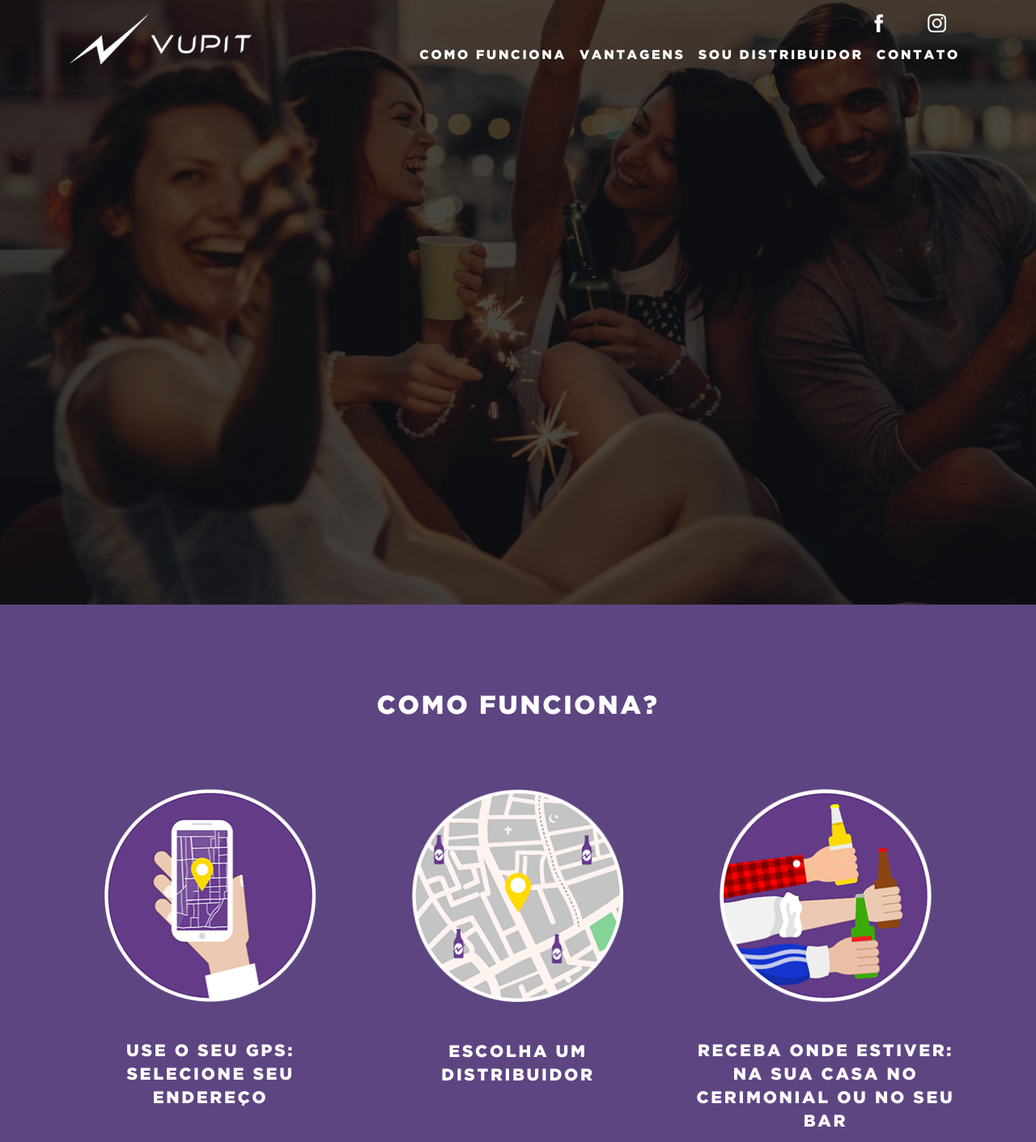
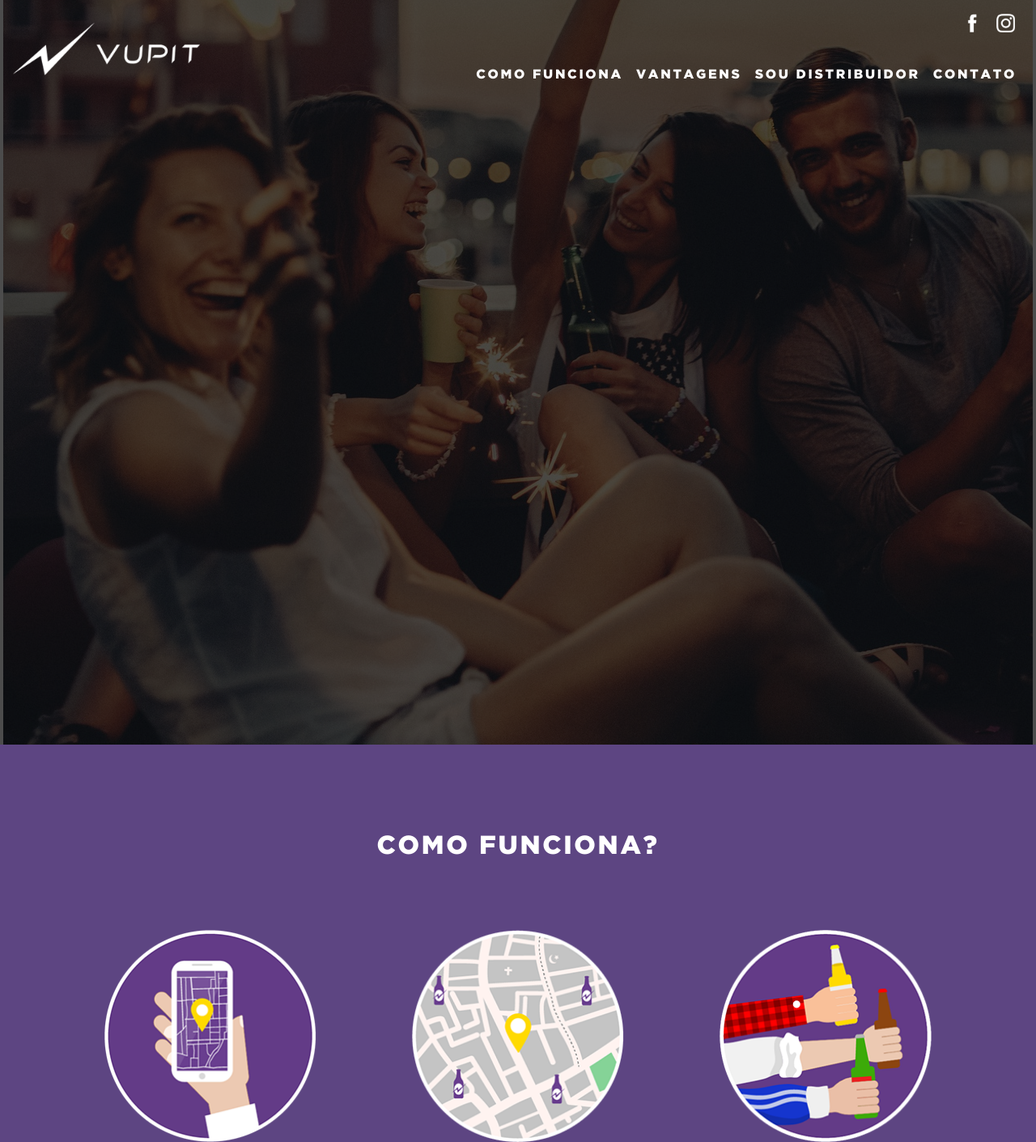
Before and after one commit to williamlagos/brauerei, a Django app: page / in a window 1280 px wide. Shown: the top 1411 px of the page at 81% size. Run offline with Django 3.2, Linux system fonts and the light colour scheme; some libraries are stand-ins or nearby versions.

Commit message:
Fixed navbar problems

```diff
--- a/templates/index.html
+++ b/templates/index.html
@@ -53,12 +53,7 @@
       /* Center and scale the image nicely */
       background-position: center;
       background-repeat: no-repeat;
-      background-size: cover;
-    }
-    .cover {
-      display:flex;
-      align-items: center;
-      height:100%;
+      background-size: auto;
     }
     .item {
       text-align: center;
@@ -106,12 +101,14 @@
       font-size:1.5em;
     }
     .navbar {
-      background-color: rgba(0,0,0,0.0);
+      background-color: rgba(0,0,0,0.7);
     }
     .nav-link {
       color:white !important;
     }
-    .overlay {
+    .cover {
+      display:flex;
+      align-items: center;
       background: rgba(0,0,0,0.7);
       height:100%;
       width:100%;
@@ -142,8 +139,8 @@
       <script src="https://oss.maxcdn.com/respond/1.4.2/respond.min.js"></script>
     <![endif]-->
   </head>
-  <body>
-    <nav class="container navbar navbar-expand-lg navbar-light sticky-top">
+  <body class="bg">
+    <nav class="navbar navbar-expand-lg navbar-light">
       <a class="navbar-brand" href="#"><img src="{% static "img/vupit.png" %}" class="img-fluid"/></a>
       <button class="navbar-toggler btn-block" type="button" data-toggle="collapse" data-target="#navbarSupportedContent" aria-controls="navbarSupportedContent" aria-expanded="false" aria-label="Toggle navigation">
         <span class="navbar-toggler-icon"></span>
@@ -152,14 +149,14 @@
       <div class="collapse navbar-collapse" id="navbarSupportedContent">
         <div class="container">
           <div class="row text-right">
-            <div class="col-md-4 ml-auto">
+            <div class="col-md-1 ml-auto">
               <div class="row">
-              <div class="col-md-3 ml-auto">
+                <div class="col-md-6 p-0">
                   <a href="https://www.facebook.com/VupitApp/">
                     <img src="{% static "img/facebook.png" %}" class="img-fluid"/>
                   </a>
                 </div>
-              <div class="col-md-3">
+                <div class="col-md-6 p-0">
                   <a href="https://www.instagram.com/">
                     <img src="{% static "img/instagram.png" %}" class="img-fluid"/>
                   </a>
@@ -167,6 +164,7 @@
               </div>
             </div>
           </div>
+          <br>
           <div class="row">
             <ul class="navbar-nav ml-auto">
               <li class="nav-item active">
@@ -186,16 +184,10 @@
         </div>
       </div>
     </nav>
-    <div id="cover" class="cover bg" style="margin-top:-150px">
-      <div class="overlay">
-        <!-- <div class="container">
-          <div class="row">
-            <div class="col-md-3">
-              <h1 style="color:white; line-height:1.5em">Toda hora é <br> uma boa hora <br> para diversão.</h1>
-            </div>
-          </div>
+    <div id="cover" class="cover text-center">
+      <!-- <div id="message" class="col-md-4" style="margin:0 auto">
+        <h1 style="color:white; line-height:1.5em">Toda hora é uma boa hora para diversão.</h1>
       </div> -->
-      </div>
     </div>
     <div id="howitworks" class="purple container-fluid">
       <br>
@@ -353,27 +345,31 @@
           <h3><a href="#advantage">VANTAGENS</a></h3>
           <h3><a href="#contact">CONTATO</a></h3>
         </div>
-        <div class="col-md-4 text-right">
+        <div class="col-md-3 text-right">
           <div class="row">
             <div class="col-md-9 ml-auto mr-auto">
-              <br><br><br>
+              <br><br><br><br><br>
               <div class="row">
-                <div class="col-md-3 p-0 ml-auto">
+                <div class="col-md-4 ml-auto">
+                  <div class="row">
+                    <div class="col-md-6 p-0 ml-auto">
                       <a href="https://www.facebook.com/VupitApp/">
                         <img src="{% static "img/facebook.png" %}" class="img-fluid"/>
                       </a>
                     </div>
-                <div class="col-md-3">
+                    <div class="col-md-6 p-0">
                       <a href="https://www.instagram.com/">
                         <img src="{% static "img/instagram.png" %}" class="img-fluid"/>
                       </a>
+                    </div>
+                  </div>
                 </div>
               </div>
               <br><br><br>
               <div class="row">
                 <div class="col-md-12">
                   <br>
-                  <p>©2017 Vupit &nbsp;&nbsp;</p>
+                  <p>©2017 Vupit </p>
                 </div>
               </div>
             </div>
```
Lines whose indentation alone changed are shown as unchanged.
